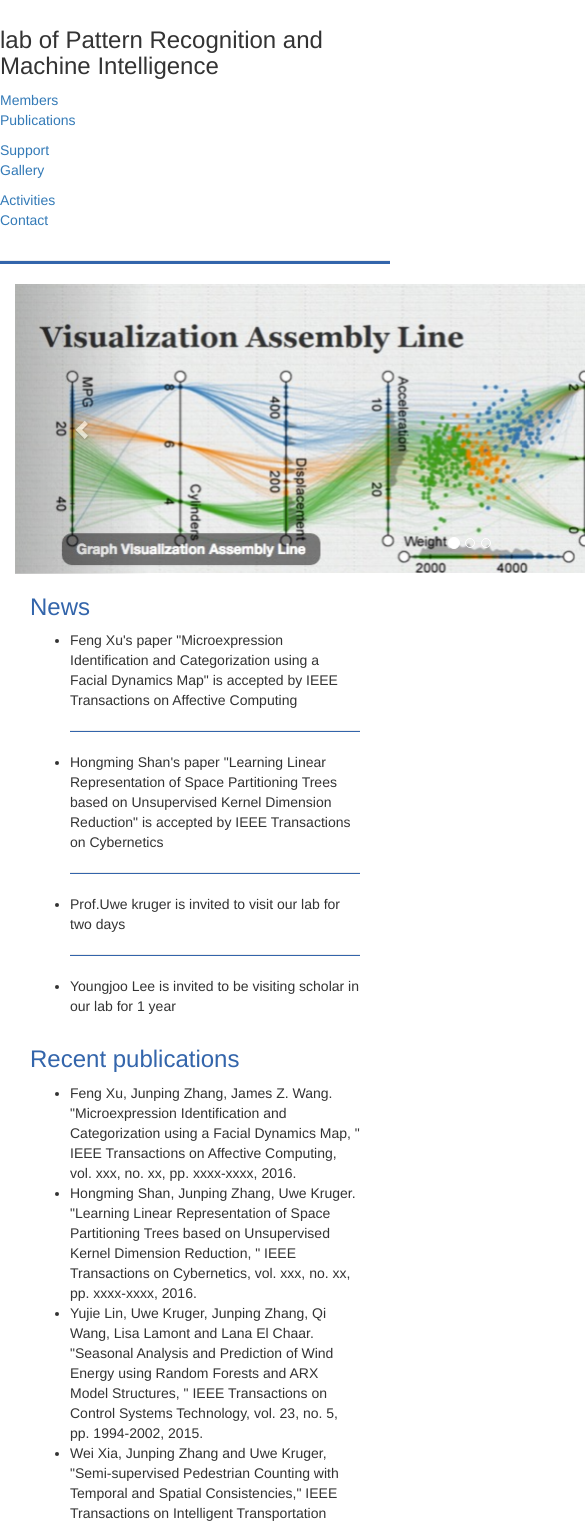
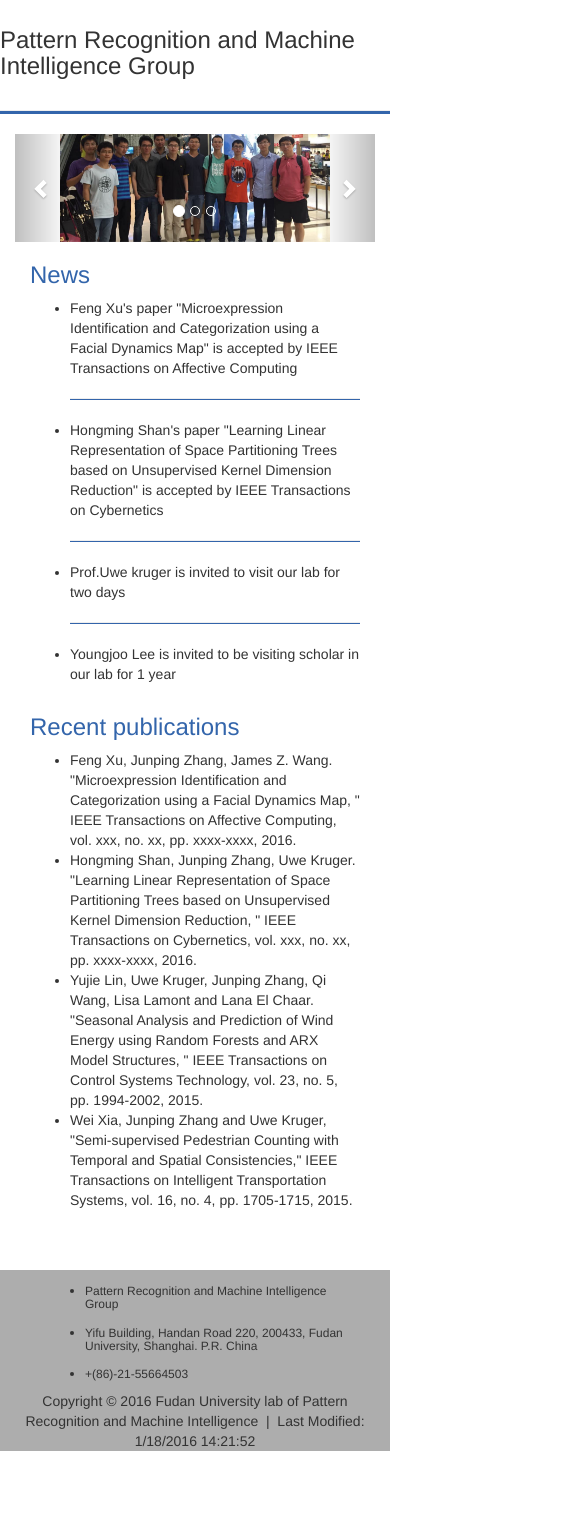
Before and after one commit to zhihaozhang/GroupHomePage, a plain HTML site: page indexPage/index.html in a window 390 px wide. Shown: the part 72-1597 px from the top of the page, 585 px wide, since content can reach past the window. After the commit the page ends 1533 px from the top, so only its background shows below. Drawn offline with nearby package versions, Linux system fonts and the light colour scheme.

Commit message:
changed picture to 1000*400 pixel and revise col-sm-invisible

```diff
--- a/indexPage/index.html
+++ b/indexPage/index.html
@@ -35,28 +35,27 @@
 
         <div class="row col-md-11 col-sm-11" style="margin-top: 10px">
 
-            <div class="col-md-6 col-sm-6 pull-left">
-                <h3>lab of Pattern Recognition and Machine Intelligence</h3>
+            <div class="col-md-9 col-sm-9 pull-left">
+                <h3>Pattern Recognition and Machine Intelligence Group</h3>
             </div>
 
-            <div class="col-md-2 col-sm-2" style="margin-top: 10px">
+            <div class="col-md-1 col-sm-1 visible-lg visible-md" style="margin-top: 10px">
                 <ul class="list-unstyled">
                     <li><a href="http://www.iipl.fudan.edu.cn/~zhangjp/Supervising/index.html" target="_parent">Members</a></li>
                     <li><a href="http://www.iipl.fudan.edu.cn/~zhangjp/publications/publicationselected.htm" target="_parent">Publications</a></li>
                 </ul>
 
             </div>
-            <div class="col-md-2 col-sm-2" style="margin-top: 10px">
+            <div class="col-md-1 col-sm-1 visible-lg visible-md" style="margin-top: 10px">
                 <ul class="list-unstyled">
                     <li><a href="http://www.iipl.fudan.edu.cn/~zhangjp/Resume/funds.htm" target="_parent">Support</a></li>
                     <li><a href="http://www.iipl.fudan.edu.cn/~zhangjp/Awards/index.html" target="_parent">Gallery</a></li>
                 </ul>
-
             </div>
-            <div class="col-md-2 col-sm-2" style="margin-top: 10px">
+            <div class="col-md-1 col-sm-1 visible-lg visible-md" style="margin-top: 10px">
                 <ul class="list-unstyled">
                     <li><a href="http://www.iipl.fudan.edu.cn/~zhangjp/Resume/activities.htm" target="_parent">Activities</a></li>
-                    <li><a href="" target="_parent">Contact</a></li>
+                    <li><a href="http://www.iipl.fudan.edu.cn/~zhangjp/" target="_parent">Contact</a></li>
                 </ul>
 
             </div>
@@ -73,21 +72,21 @@
 
 
     <div class="container" id="myCarousel" align="center">
-        <div class="carousel slide" data-interval="2000" id="carousel-pic" style="height: 290px;width: 910px">
+        <div class="carousel slide" data-interval="3000" id="carousel-pic">
             <ol class="carousel-indicators" style="margin-top: 200px">
                 <li data-target="#carousel-pic" data-slide-to="0" class="active"></li>
                 <li data-target="#carousel-pic" data-slide-to="1" class=""></li>
                 <li data-target="#carousel-pic" data-slide-to="2" class=""></li>
             </ol>
-            <div class="carousel-inner" style="width: 910px">
+            <div class="carousel-inner"style="width: 75%">
                 <div class="item active">
-                    <img src="3.png">
+                    <img src="Group.png">
                 </div>
                 <div class="item">
-                    <img src="2.png">
+                    <img src="PAMI.png">
                 </div>
                 <div class="item">
-                    <img src="1.png">
+                    <img src="QANE.png">
                 </div>
             </div>
             <a class="left carousel-control" href="#carousel-pic" data-slide="prev">
@@ -102,7 +101,7 @@
 
     <div class="container" >
 
-        <div id="topNews" class="col-md-6 pull-left">
+        <div id="topNews" class="col-md-6 col-sm-6 pull-left">
             <h3 class="title-h3">News</h3>
             <ul>
                 <li>Feng Xu's paper "Microexpression Identification and Categorization using a Facial Dynamics Map" is accepted by IEEE Transactions on Affective Computing</li>
@@ -115,7 +114,7 @@
             </ul>
         </div><!--topNews end-->
 
-        <div id="publications" class="col-md-6 pull-left">
+        <div id="publications" class="col-md-6 col-sm-6 pull-left">
             <h3 class=" title-h3">Recent publications</h3>
             <ul class="list-publication">
                 <li>Feng Xu, Junping Zhang, James Z. Wang. "Microexpression Identification and Categorization using a Facial Dynamics Map, " IEEE Transactions on Affective Computing, vol. xxx, no. xx, pp. xxxx-xxxx, 2016.</li>
@@ -127,19 +126,20 @@
     </div>
 
 
-    <div class="footer-1 col-md-12">
+    <div class="footer-1 col-md-12" style="margin-top: 50px">
 
         <div class="container">
 
-            <div class="footerLogo pull-left">
+            <div class="footerLogo col-sm-6">
+                <!--<img class="img-circle pull-left" src="logo.png" style="height: 50%">-->
                 <ul>
-                    <li><h6>lab of Pattern Recognition and Machine Intelligence of Shanghai Key Laboratory of Intelligent Information Processing</h6></li>
+                    <li><h6>Pattern Recognition and Machine Intelligence Group</h6></li>
                     <li><h6><span class="address_text_span">Yifu Building, Handan Road 220, 200433, Fudan University, Shanghai. P.R. China</span></h6></li>
                 <li><h6><span class="skype_text_span">+(86)-21-55664503</span></h6></li>
                 </ul>
             </div>
 
-            <div class="navs pull-right visible-lg visible-md">
+            <div class="navs pull-right visible-lg visible-md visible-sm">
                 <div class=" nav pull-left" style="margin-top: 20px">
                     <ul>
                         <li><a href="http://www.fudan.edu.cn/2016/index.html" target="_parent">Fudan University</a></li>
@@ -155,11 +155,9 @@
 
     <div class="footer-2 col-md-12">
         <div>
-            <p class="text-center">Copyright © 2015 Fudan University lab of Pattern Recognition and Machine Intelligence&nbsp;&nbsp;|&nbsp;&nbsp;Last Modified: <span>1/18/2016 14:21:52</span> </p>
+            <p class="text-center">Copyright © 2016 Fudan University lab of Pattern Recognition and Machine Intelligence&nbsp;&nbsp;|&nbsp;&nbsp;Last Modified: <span>1/18/2016 14:21:52</span> </p>
         </div>
     </div><!--footer_2 end-->
-
-
 
 
     <script src="jquery/dist/jquery.js"></script>
```
Also changed, not shown: indexPage/PAMI.png (added), indexPage/QANE.png (added), indexPage/group.png (added).
